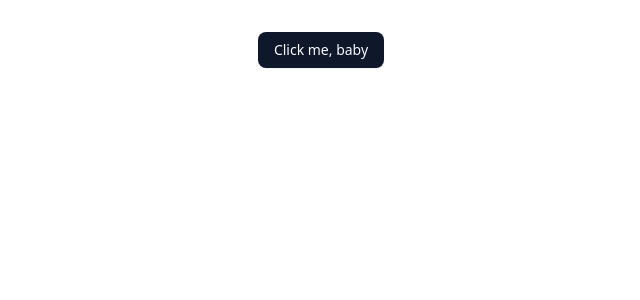
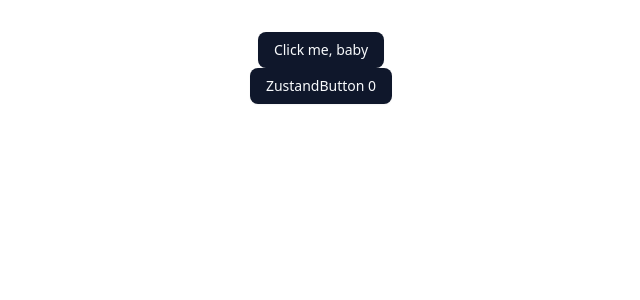
Before and after one commit to juvenigi/TTSSaveEditor, a React (Vite) app in the folder frontend/: page / in a window 1280 px wide. Shown: the top 300 px of the page, without its empty margins (319-959 px from the left). Built offline with nearby package versions, Linux system fonts and the light colour scheme.

Commit message:
add zustand for state management

```diff
--- a/frontend/package.json
+++ b/frontend/package.json
@@ -17,7 +17,8 @@
     "react": "^19.1.0",
     "react-dom": "^19.1.0",
     "tailwind-merge": "^3.3.1",
-    "tailwindcss": "^4.1.11"
+    "tailwindcss": "^4.1.11",
+    "zustand": "^5.0.7"
   },
   "devDependencies": {
     "@eslint/js": "^9.30.1",
--- a/frontend/src/App.tsx
+++ b/frontend/src/App.tsx
@@ -1,13 +1,21 @@
 import './App.css'
 import {Button} from "@/components/ui/button.tsx";
 import {Greet} from "../wailsjs/go/app/App";
+import {useFileStore} from "@/store/save-collection.ts";
 
 export default function App() {
+  const files = useFileStore(state => state.files)
+  const incFiles = useFileStore(state => state.fetchFiles)
+
   return (
     <>
       <div className="flex flex-col items-center justify-center">
         <Button onClick={() => Greet("somebody").then(str => console.log(str))}>Click me, baby</Button>
       </div>
+
+      <div className="flex flex-col items-center justify-center">
+        <Button onClick={incFiles}>ZustandButton {files}</Button>
+      </div>
     </>
   )
 }
--- /dev/null
+++ b/frontend/src/store/save-collection.ts
@@ -0,0 +1,15 @@
+import {create} from "zustand/react";
+type FileState = {
+  files: number;
+};
+
+type FileStateActions = {
+  fetchFiles: () => void;
+};
+
+type FileStore = FileState & FileStateActions;
+
+export const useFileStore = create<FileStore>((set) => ({
+  files: 0,
+  fetchFiles: () => set((state) => ({files: state.files + 1}))
+}))
```
Also changed, not shown: 1 other file (tests, documents, lock files or other folders).
